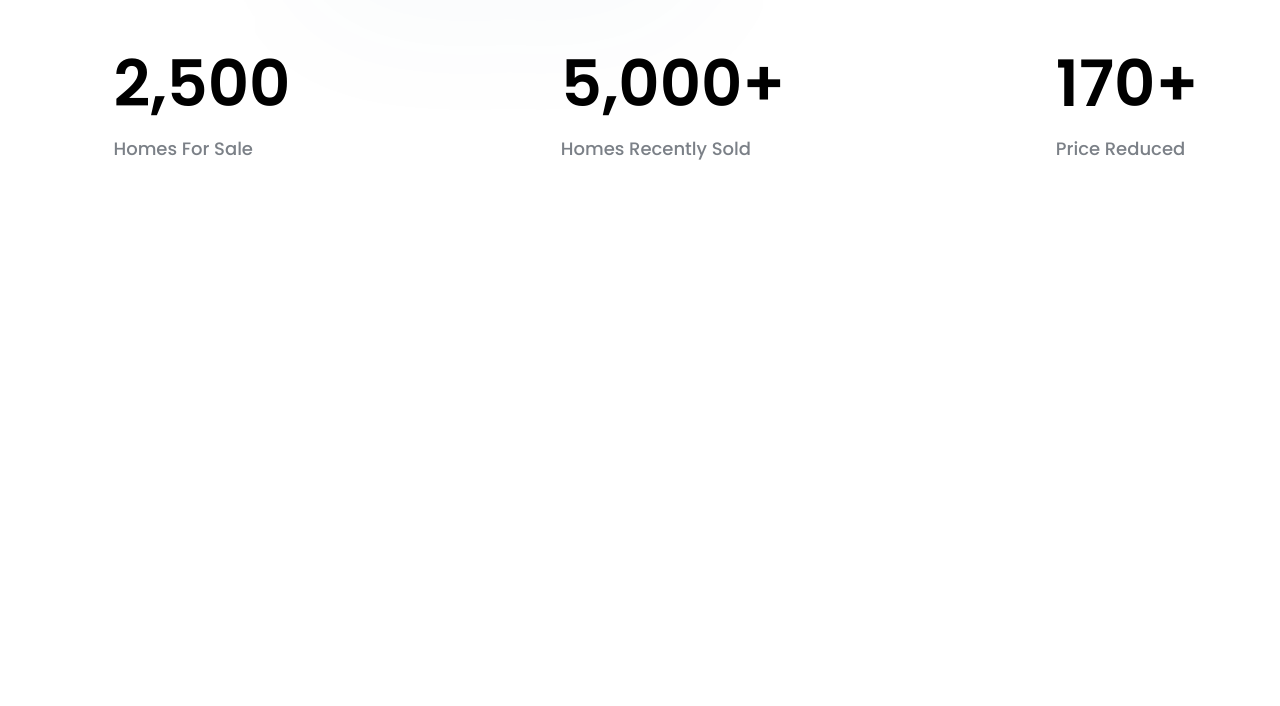
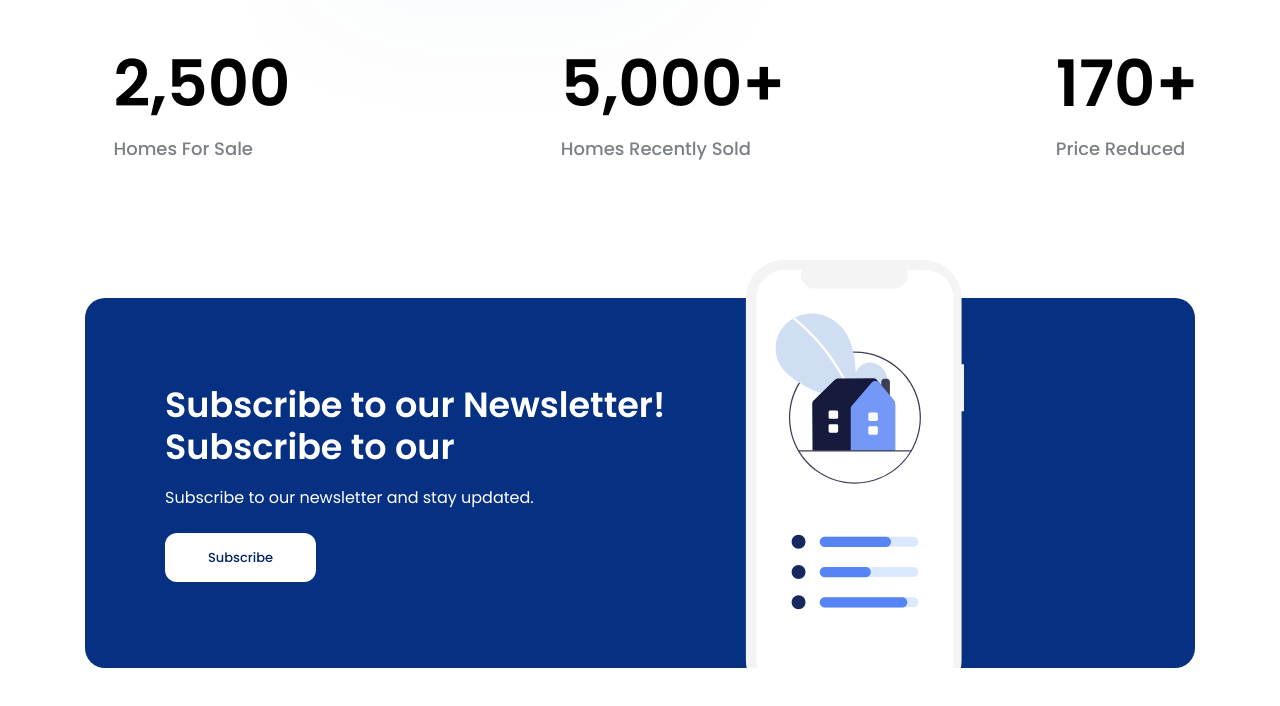
Before and after one commit to BAngQN/F8_Project1, a plain HTML site: page index.html in a window 1280 px wide. Shown: the part 3182-3888 px from the top of the page. Drawn offline with Linux system fonts and the light colour scheme.

Commit message:
implement subscription section

```diff
--- a/assets/css/styles.css
+++ b/assets/css/styles.css
@@ -490,3 +490,53 @@ a {
     font-weight: 500;
     margin-top: 24px;
 }
+
+/* Subscription */
+.subscription {
+    margin-top: 90px;
+}
+
+.subscription .body {
+    border-radius: 20px;
+    height: 370px;
+    background: #063183;
+    display: flex;
+    align-items: center;
+    position: relative;
+}
+
+.subscription .info {
+    width: 671px;
+    padding: 0 80px;
+}
+
+.subscription .sub-title {
+    color: #fff;
+    font-size: 3.5rem;
+    font-weight: 600;
+    line-height: 1.2;
+}
+
+.subscription .desc {
+    color: #fff;
+    font-size: 1.6rem;
+    font-style: normal;
+    font-weight: 400;
+    margin-top: 15px;
+    line-height: 1.87;
+}
+
+.subscription .btn {
+    background-color: #fff;
+    color: #002366;
+    width: 151px;
+    font-size: 1.3rem;
+    font-weight: 500;
+    margin-top: 20px;
+}
+
+.subscription .image {
+    position: absolute;
+    bottom: 0px;
+    right: 231px;
+}
--- a/index.html
+++ b/index.html
@@ -464,6 +464,28 @@
                     </div>
                 </div>
             </div>
+
+            <!-- Subscription -->
+            <div class="subscription">
+                <div class="content">
+                    <div class="body">
+                        <div class="info">
+                            <h2 class="sub-title line-clamp">
+                                Subscribe to our Newsletter! Subscribe to our
+                            </h2>
+                            <p class="desc line-clamp" style="--line-clamp: 3">
+                                Subscribe to our newsletter and stay updated.
+                            </p>
+                            <a href="!#" class="btn">Subscribe</a>
+                        </div>
+                        <img
+                            src="./assets/img/newletter.svg"
+                            alt="NewLetter"
+                            class="image"
+                        />
+                    </div>
+                </div>
+            </div>
         </main>
     </body>
 </html>
```
Also changed, not shown: assets/img/newletter.svg (added).
